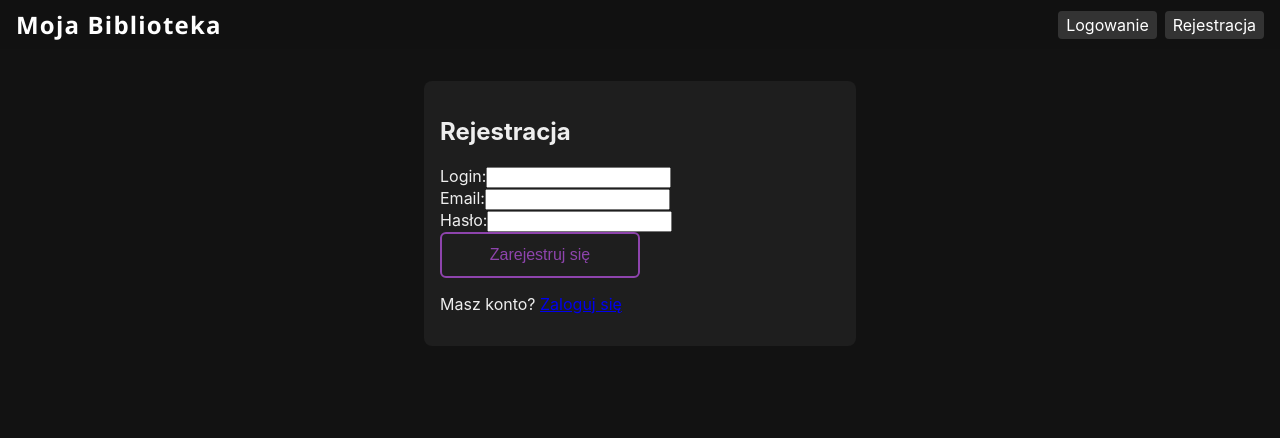
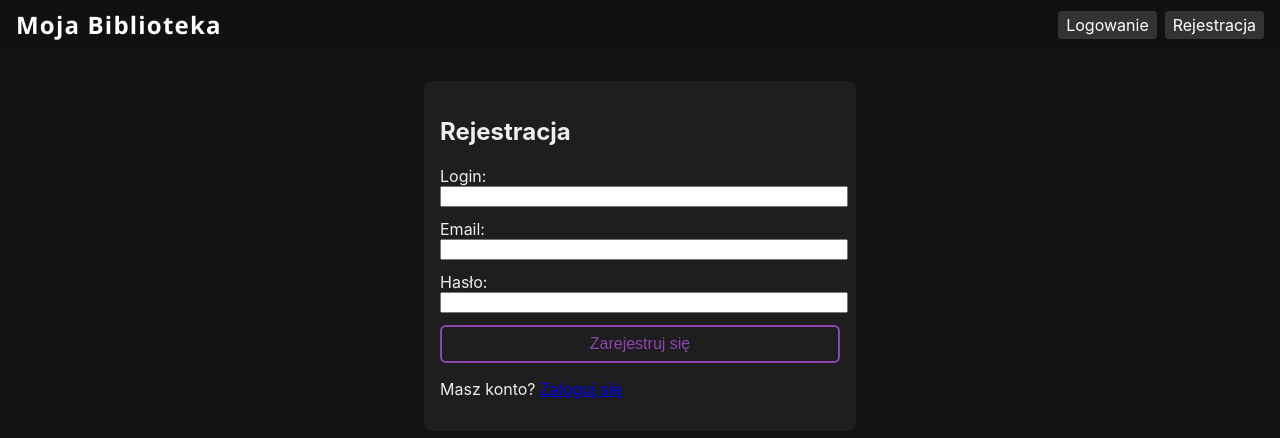
Before and after one commit to Szymonzychyoyo/BookTracker, a React (Create React App) app in the folder client/: page /register in a window 1280 px wide. Shown: the top 438 px of the page. Built offline with nearby package versions, Linux system fonts and the light colour scheme.

Commit message:
poprawione css

```diff
--- a/client/src/components/Login.js
+++ b/client/src/components/Login.js
@@ -6,7 +6,7 @@ import { useNavigate, Link } from 'react-router-dom';
 import styles from './Login.module.css';
 
 const Login = () => {
-  const [form, setForm] = useState({ email: '', password: '' });
+const [form, setForm] = useState({ email: '', password: '' });
   const [error, setError] = useState('');
   const { login } = useAuth();
   const navigate = useNavigate();
@@ -31,16 +31,30 @@ const Login = () => {
     <div className={styles.container}>
       <h2>Logowanie</h2>
       {error && <p className={styles.error}>{error}</p>}
-      <form onSubmit={handleSubmit}>
-        <div>
+      <form onSubmit={handleSubmit} className={styles.form}>
+        <div className={styles.field}>
           <label>Email:</label>
-          <input name="email" type="email" value={form.email} onChange={handleChange} required />
+          <input
+            name="email"
+            type="email"
+            value={form.email}
+            onChange={handleChange}
+            required
+            className={styles.fullWidth}
+          />
         </div>
-        <div>
+        <div className={styles.field}>
           <label>Hasło:</label>
-          <input name="password" type="password" value={form.password} onChange={handleChange} required />
+          <input
+            name="password"
+            type="password"
+            value={form.password}
+            onChange={handleChange}
+            required
+            className={styles.fullWidth}
+          />
         </div>
-        <button type="submit">Zaloguj się</button>
+        <button type="submit" className={styles.submit}>Zaloguj się</button>
       </form>
       <p>
         Nie masz konta? <Link to="/register">Zarejestruj się</Link>
--- a/client/src/components/Login.module.css
+++ b/client/src/components/Login.module.css
@@ -7,6 +7,26 @@
   color: #eee;
 }
 
+.form {
+  display: flex;
+  flex-direction: column;
+  gap: 0.75rem;
+}
+
+.field {
+  display: flex;
+  flex-direction: column;
+}
+
+.fullWidth {
+  width: 100%;
+}
+
+.submit {
+  width: 100%;
+  padding: 0.5rem;
+}
+
 .error {
   color: #ff6666;
 }
--- a/client/src/components/Register.js
+++ b/client/src/components/Register.js
@@ -6,7 +6,7 @@ import { useNavigate, Link } from 'react-router-dom';
 import styles from './Register.module.css';
 
 const Register = () => {
-  const [form, setForm] = useState({ username: '', email: '', password: '' });
+ const [form, setForm] = useState({ username: '', email: '', password: '' });
   const [error, setError] = useState('');
   const { login } = useAuth();
   const navigate = useNavigate();
@@ -31,20 +31,40 @@ const Register = () => {
     <div className={styles.container}>
       <h2>Rejestracja</h2>
       {error && <p className={styles.error}>{error}</p>}
-      <form onSubmit={handleSubmit}>
-        <div>
+      <form onSubmit={handleSubmit} className={styles.form}>
+        <div className={styles.field}>
           <label>Login:</label>
-          <input name="username" value={form.username} onChange={handleChange} required />
+          <input
+            name="username"
+            value={form.username}
+            onChange={handleChange}
+            required
+            className={styles.fullWidth}
+          />
         </div>
-        <div>
+        <div className={styles.field}>
           <label>Email:</label>
-          <input name="email" type="email" value={form.email} onChange={handleChange} required />
+          <input
+            name="email"
+            type="email"
+            value={form.email}
+            onChange={handleChange}
+            required
+            className={styles.fullWidth}
+          />
         </div>
-        <div>
+        <div className={styles.field}>
           <label>Hasło:</label>
-          <input name="password" type="password" value={form.password} onChange={handleChange} required />
+          <input
+            name="password"
+            type="password"
+            value={form.password}
+            onChange={handleChange}
+            required
+            className={styles.fullWidth}
+          />
         </div>
-        <button type="submit">Zarejestruj się</button>
+        <button type="submit" className={styles.submit}>Zarejestruj się</button>
       </form>
       <p>
         Masz konto? <Link to="/login">Zaloguj się</Link>
--- a/client/src/components/Register.module.css
+++ b/client/src/components/Register.module.css
@@ -7,6 +7,26 @@
   color: #eee;
 }
 
+.form {
+  display: flex;
+  flex-direction: column;
+  gap: 0.75rem;
+}
+
+.field {
+  display: flex;
+  flex-direction: column;
+}
+
+.fullWidth {
+  width: 100%;
+}
+
+.submit {
+  width: 100%;
+  padding: 0.5rem;
+}
+
 .error {
   color: #ff6666;
 }
```
